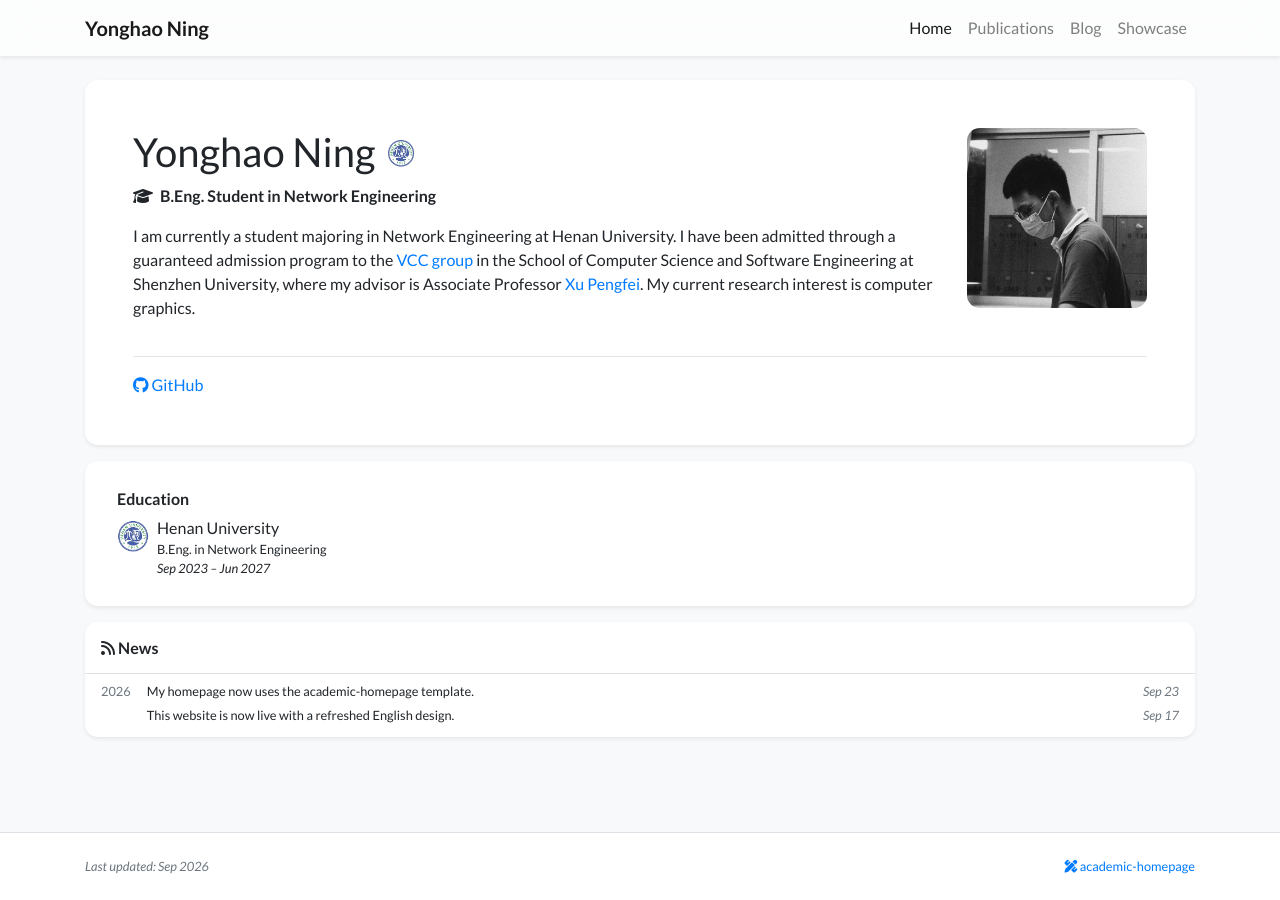
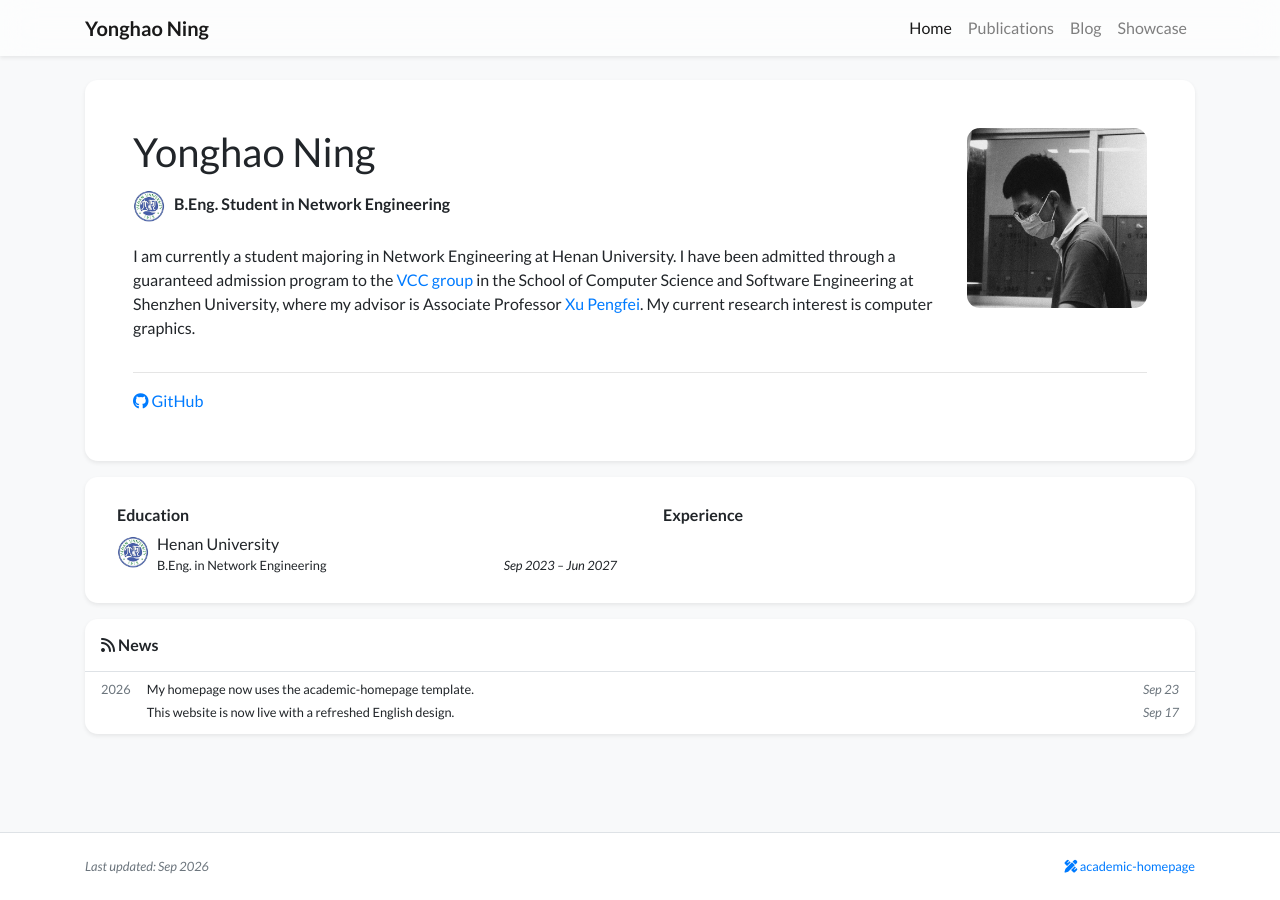
Before and after one commit to Eureka1029/Eureka1029.github.io, a Jekyll site: the page built from index.html, in a window 1280 px wide. Built offline with Jekyll 4.4.1, drawn with Linux system fonts in a browser that asks for light colours; nearby versions of some CDN libraries; a style sheet for code colours, icons or effects is not loaded.

Commit message:
Place school emblem before degree and split education experience

```diff
--- a/_includes/widgets/experience_card.html
+++ b/_includes/widgets/experience_card.html
@@ -2,9 +2,9 @@
     <div class="col">
         <div class="card border-0 shadow-sm bg-white">
             <div class="card-body p-4">
-                <div class="row" data-masonry='{"percentPosition": true }'>
+                <div class="row">
                     {% if site.data.profile.education %}
-                    <div class="{% if site.data.profile.experience or site.data.profile.awards %}col-lg-6{% else %}col-12{% endif %}">
+                    <div class="col-md-6 education-column">
                         <div class="mx-2 my-1">
                             <h6>Education</h6>
                             <ul class="list-unstyled mb-1">
@@ -14,8 +14,10 @@
                                     <div class="media-body">
                                         <div>{{ item.name }}</div>
                                         <div class="small">{{ item.dept }}</div>
-                                        <div class="small">{{ item.position }}</div>
-                                        <div class="small text-left education-date"><em>{{ item.date }}</em></div>
+                                        <div class="small d-flex flex-wrap align-items-end">
+                                            <div>{{ item.position }}</div>
+                                            <div class="ml-auto pl-2 text-right education-date"><em>{{ item.date }}</em></div>
+                                        </div>
                                     </div>
                                 </li>
                                 {% endfor %}
@@ -24,8 +26,7 @@
                     </div>
                     {% endif %}
 
-                    {% if site.data.profile.experience %}
-                    <div class="col-lg-6">
+                    <div class="col-md-6 mt-3 mt-md-0 experience-column">
                         <div class="mx-2 my-1">
                             <h6>Experience</h6>
                             <ul class="list-unstyled mb-1">
@@ -45,8 +46,6 @@
                             </ul>
                         </div>
                     </div>
-                    {% endif %}
-
                     {% if site.data.profile.awards %}
                     <div class="col-lg-6">
                         <div class="mx-2 my-1">
--- a/_includes/widgets/name_logo.html
+++ /dev/null
@@ -1,3 +0,0 @@
-{% if site.data.profile.name_logo %}
-<img src="{{ site.data.profile.name_logo | relative_url }}" alt="{{ site.data.profile.name_logo_alt | escape }}" class="profile-name-logo" width="28" height="28">
-{% endif %}
--- a/_includes/widgets/profile_card.html
+++ b/_includes/widgets/profile_card.html
@@ -21,7 +21,6 @@
                         <div class="d-flex">
                             <h1 class="h1 font-weight-normal profile-name">
                                 {{ site.data.profile.primary_name }} <small>{{ site.data.profile.secondary_name }}</small>
-                                {% include widgets/name_logo.html %}
                             </h1>
                             {% if site.data.profile.portrait_url %}
                             <div class="ml-auto pl-3 flex-shrink-0 d-md-none">
@@ -34,7 +33,7 @@
                         <div class="text-profile-position">
                             {% for position in site.data.profile.positions %}
                             {% if position.logo -%}
-                            <img src="{{ position.logo | relative_url }}" alt="{{ position.name | escape }} emblem" class="inline-badge profile-affiliation-logo"/>
+                            <img src="{{ position.logo | relative_url }}" alt="{{ position.logo_alt | default: position.name | escape }}" class="inline-badge profile-affiliation-logo"/>
                             {%- endif %}
                             {% if position.icon %}<i class="{{ position.icon }} mr-1" aria-hidden="true"></i>{% endif %}
                             {% if position.bold %}<strong>{{ position.name }}</strong>{% else %}{{ position.name }}{% endif %}<br/>
--- a/_includes/widgets/profile_card_mini.html
+++ b/_includes/widgets/profile_card_mini.html
@@ -23,13 +23,13 @@
                 <div class="row">
                     <div class="col text-center h4">
                         {{ site.data.profile.primary_name }}
-                        {% include widgets/name_logo.html %}
                     </div>
                 </div>
 
                 <div class="row small">
                     <div class="col text-center">
                         {% for position in site.data.profile.positions %}
+                        {% if position.logo %}<img src="{{ position.logo | relative_url }}" alt="{{ position.logo_alt | default: position.name | escape }}" class="inline-badge profile-affiliation-logo">{% endif %}
                         {% if position.icon %}<i class="{{ position.icon }} mr-1" aria-hidden="true"></i>{% endif %}
                         {% if position.bold %}<strong>{{ position.name }}</strong>{% else %}{{ position.name }}{% endif %}<br/>
                         {% endfor %}
--- a/assets/css/global.css
+++ b/assets/css/global.css
@@ -74,12 +74,6 @@ h1, h2, h3, h4, h5, h6,
 
 .profile-portrait {
     object-fit: cover;
-}
-
-.profile-name-logo {
-    vertical-align: baseline;
-    object-fit: contain;
-    margin-left: 4px;
 }
 
 @media (max-width: 767.98px) {
```
Also changed, not shown: _data/profile.yml (+4 -3 lines).
